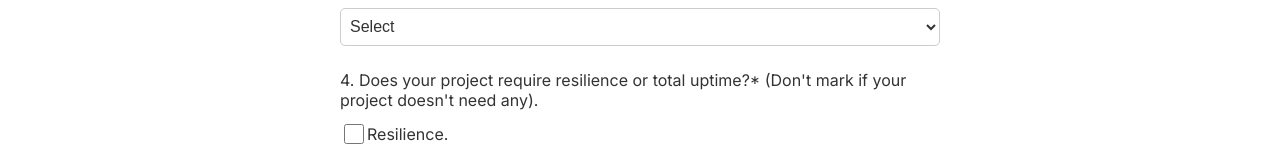
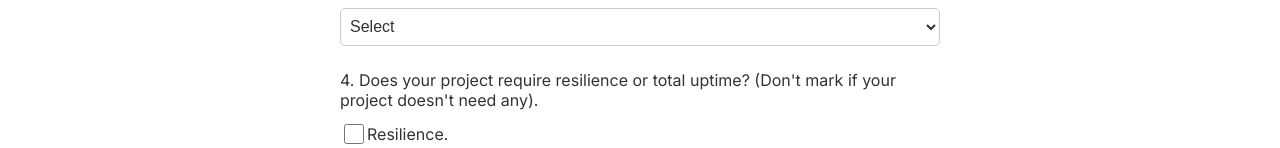
Before and after one commit to LuizHenrique05/Architecture-Elector, a Next.js app: page / in a window 1280 px wide. Shown: the part 385-533 px from the top of the page. Built offline with nearby package versions, Linux system fonts and the light colour scheme.

Commit message:
chore: update form text

```diff
--- a/src/components/forms/SpecsForm.tsx
+++ b/src/components/forms/SpecsForm.tsx
@@ -100,7 +100,7 @@ export default function SpecsForm() {
         </select>
 
         <label htmlFor="resilience_or_total_uptime">
-          4. Does your project require resilience or total uptime?* (Don't mark if your project doesn't need any).
+          4. Does your project require resilience or total uptime? (Don't mark if your project doesn't need any).
         </label>
         <div className={styles.all__checkbox}>
           <div>
```
